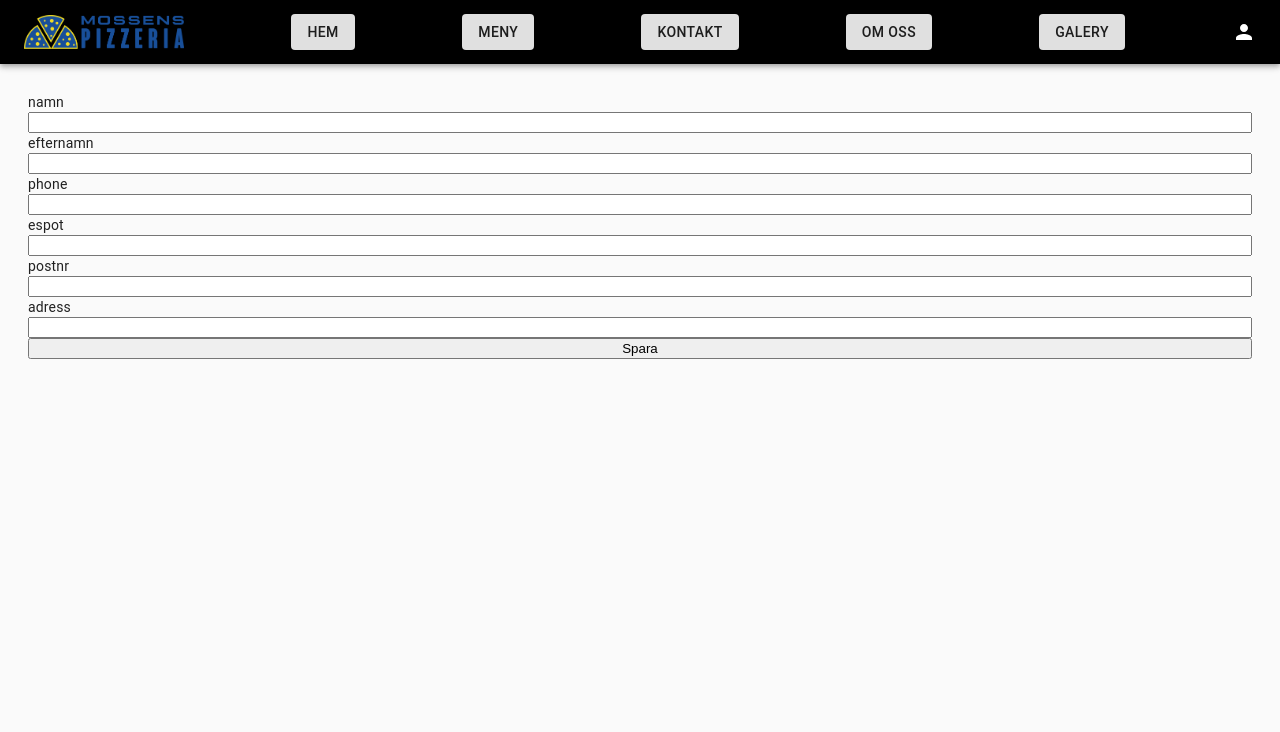
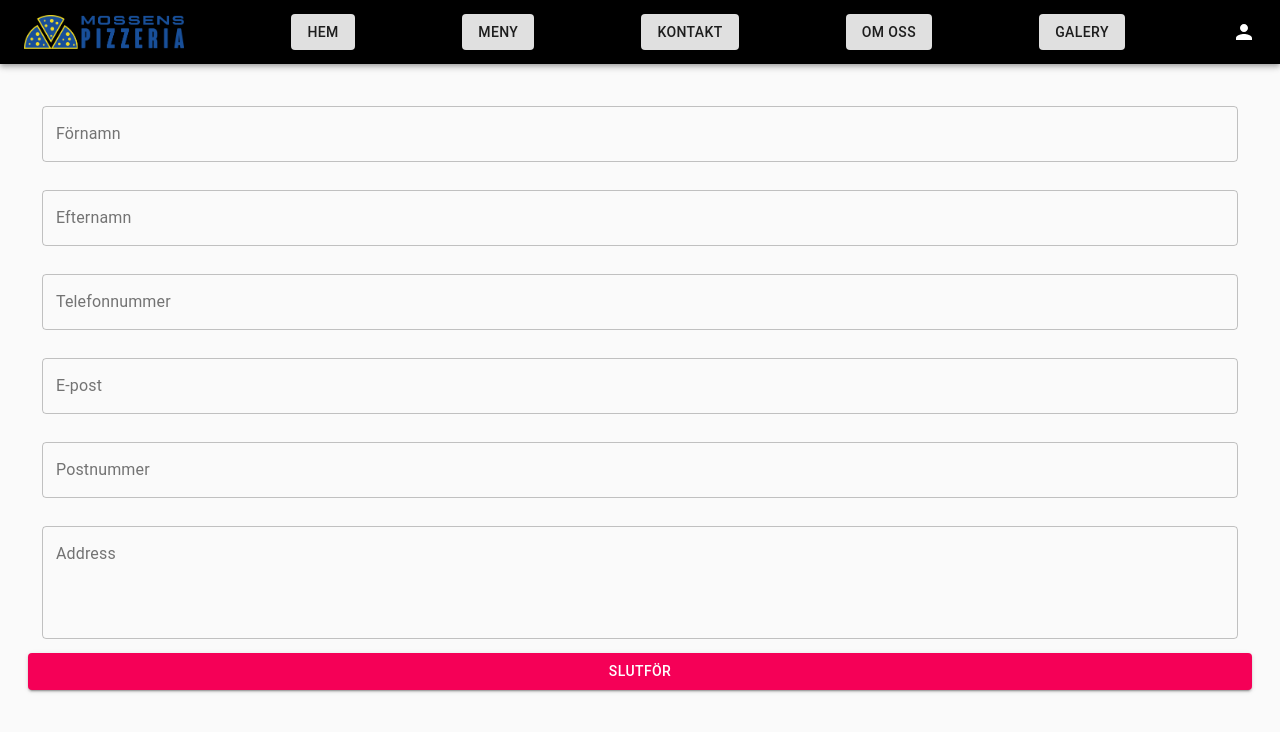
Before and after one commit to RezanTuran/MossensOnlinePizza, a React (Create React App) app in the folder client/: page /#/checkout in a window 1280 px wide. Shown: the top 732 px of the page. Built offline with nearby package versions, Linux system fonts and the light colour scheme.

Commit message:
order bug is fixed

```diff
--- a/client/src/components/Checkout/AdressForm.js
+++ b/client/src/components/Checkout/AdressForm.js
@@ -43,37 +43,50 @@ function AdressForm() {
             ...orderList,
             { firstName: firstName, sureName: sureName, phone: phone, epost: epost, postNumber: postNumber, adress: adress }
         ]);
+        window.location.reload()
     };
 
     return (
         <div>
             <div className={classes.root}>
-                <label>namn</label>
-                <input type="text" name="firstName" onChange={(e) => {
+                <TextField className={classes.input} name="firstName" type="text" id="outlined-basic" label="Förnamn" variant="outlined"
+                    onChange={(e) => {
                         setFirstName(e.target.value)
-                }} />
-                <label>efternamn</label>
-                <input type="text" name="sureName" onChange={(e) => {
+                    }}
+                />
+                <TextField className={classes.input} name="sureName" type="text" id="outlined-basic" label="Efternamn" variant="outlined"
+                    onChange={(e) => {
                         setSureName(e.target.value)
-                }} />
-                <label>phone</label>
-                <input type="text" name="phone" onChange={(e) => {
+                    }}
+                />
+                <TextField className={classes.input} name="phone" type="text" id="outlined-basic" label="Telefonnummer" variant="outlined"
+                    onChange={(e) => {
                         setPhone(e.target.value)
-                }} />
-                <label>espot</label>
-                <input type="text" name="epost" onChange={(e) => {
+                    }}
+                />
+                <TextField className={classes.input} name="epost" type="text" id="outlined-basic" label="E-post" variant="outlined"
+                    onChange={(e) => {
                         setEpost(e.target.value)
-                }} />
-                <label>postnr</label>
-                <input type="text" name="postNumber" onChange={(e) => {
+                    }}
+                />
+                <TextField className={classes.input} name="postNumber" type="text" id="outlined-basic" label="Postnummer" variant="outlined"
+                    onChange={(e) => {
                         setPostnumber(e.target.value)
-                }} />
-                <label>adress</label>
-                <input type="text" name="adress" onChange={(e) => {
+                    }}
+                />
+                <TextField className={classes.input} name="adress" type="text" id="outlined-basic" label="Address" variant="outlined" multiline rows={4}
+                    onChange={(e) => {
                         setAdress(e.target.value)
-                }} />
+                    }}
+                />
 
-                <button onClick={insertOrder}>Spara</button>
+                <Button
+                    onClick={insertOrder}
+                    variant="contained"
+                    color="secondary"
+                >
+                    Slutför
+                </Button>
             </div>
         </div>
     )
```
Also changed, not shown: 7 other files (tests, documents, lock files or other folders). Lines whose indentation alone changed are shown as unchanged.
